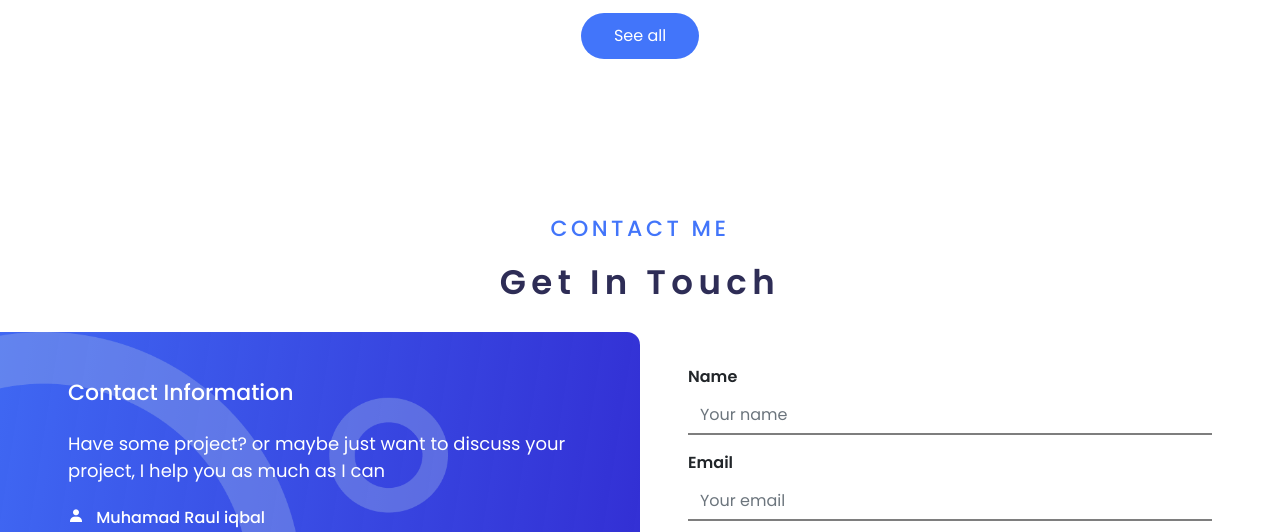
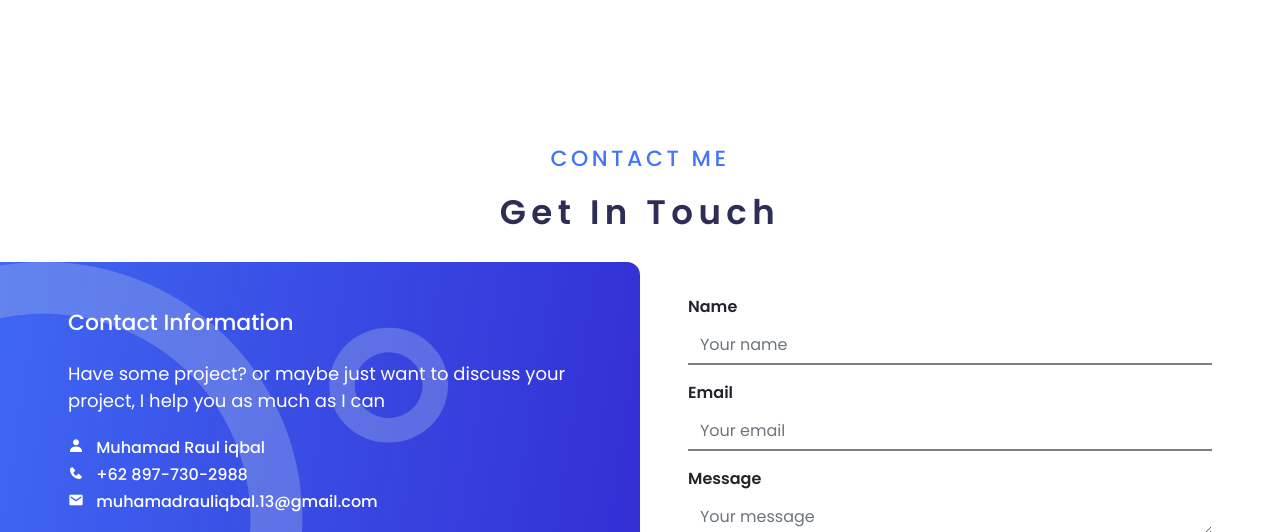
Before and after one commit to Rauliqbal/rauliqbal.github.io, a plain HTML site: page index.html in a window 1280 px wide. Shown: the part 2902-3434 px from the top of the page. Drawn offline with nearby package versions, Linux system fonts and the light colour scheme.

Commit message:
[DELETE]Portfolio Page

```diff
--- a/index.html
+++ b/index.html
@@ -337,8 +337,8 @@
                         </div>
                     </div>
                 </div>
-               <div class="d-flex justify-content-center">
-                <a href="./portfolio/index.html" class="btn btn-blue mt-4 ">See all</a>
+               <!-- <div class="d-flex justify-content-center">
+                <a href="./portfolio/index.html" class="btn btn-blue mt-4 ">See all</a> -->
                </div>
             </div>
         </section>
```
